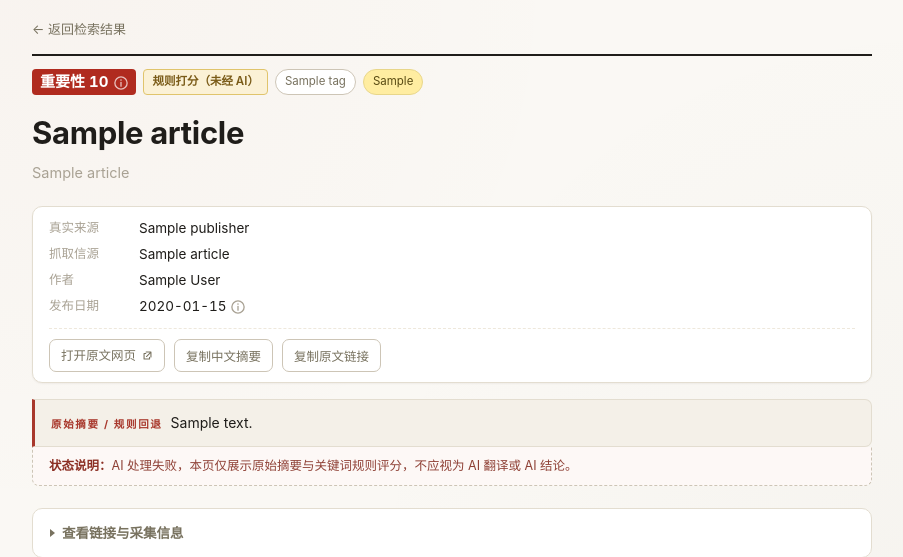
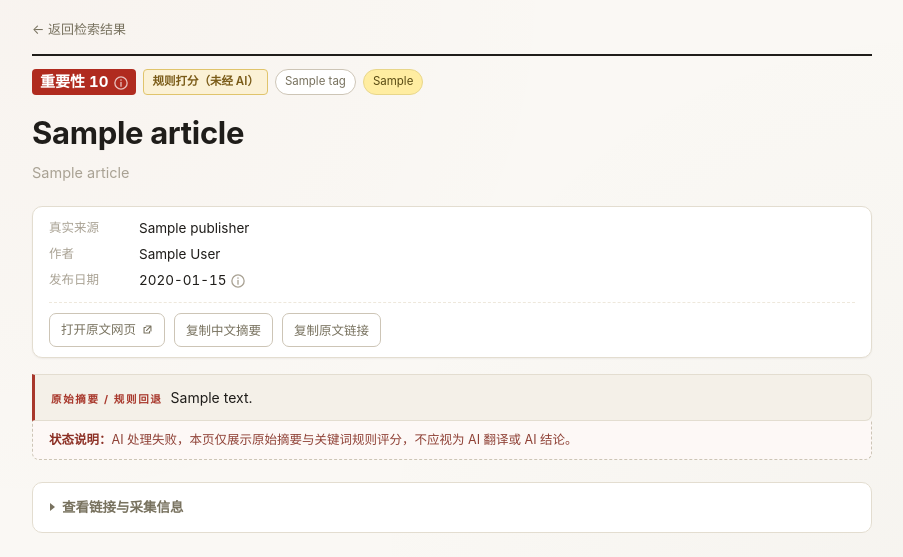
Before and after one commit to viccool6/ai-tech-intel, a Flask app: template templates/article.html in a window 1280 px wide. Shown: the part 67-624 px from the top of the page, without its empty margins (188-1091 px from the left). Run offline with Flask 3, Linux system fonts and the light colour scheme; the visitor is signed in with stand-in values (Sample User, id 1); the template is opened without the code that fills it: most values are stand-ins (such as "Sample title", 1, 10 or a date in 2020).

Commit message:
Revert "ui(article): 增加「抓取信源」行显示来源 feed"
This reverts commit 2321fcd317b4e7db14aae1b5e6fd5f61e3e87bd7.

```diff
--- a/templates/article.html
+++ b/templates/article.html
@@ -145,9 +145,6 @@ summary:hover{color:var(--accent)}
 <div class="source-card">
   <div class="source-grid">
     <div class="label">真实来源</div><div>{{ article.publisher or article.source_name or "未识别" }}</div>
-    {% if article.source_name and article.source_name != article.publisher %}
-    <div class="label">抓取信源</div><div>{{ article.source_name }}</div>
-    {% endif %}
     <div class="label">作者</div>
     <div>
       {% if article.author_status == 'named' and article.author %}{{ article.author }}
```
